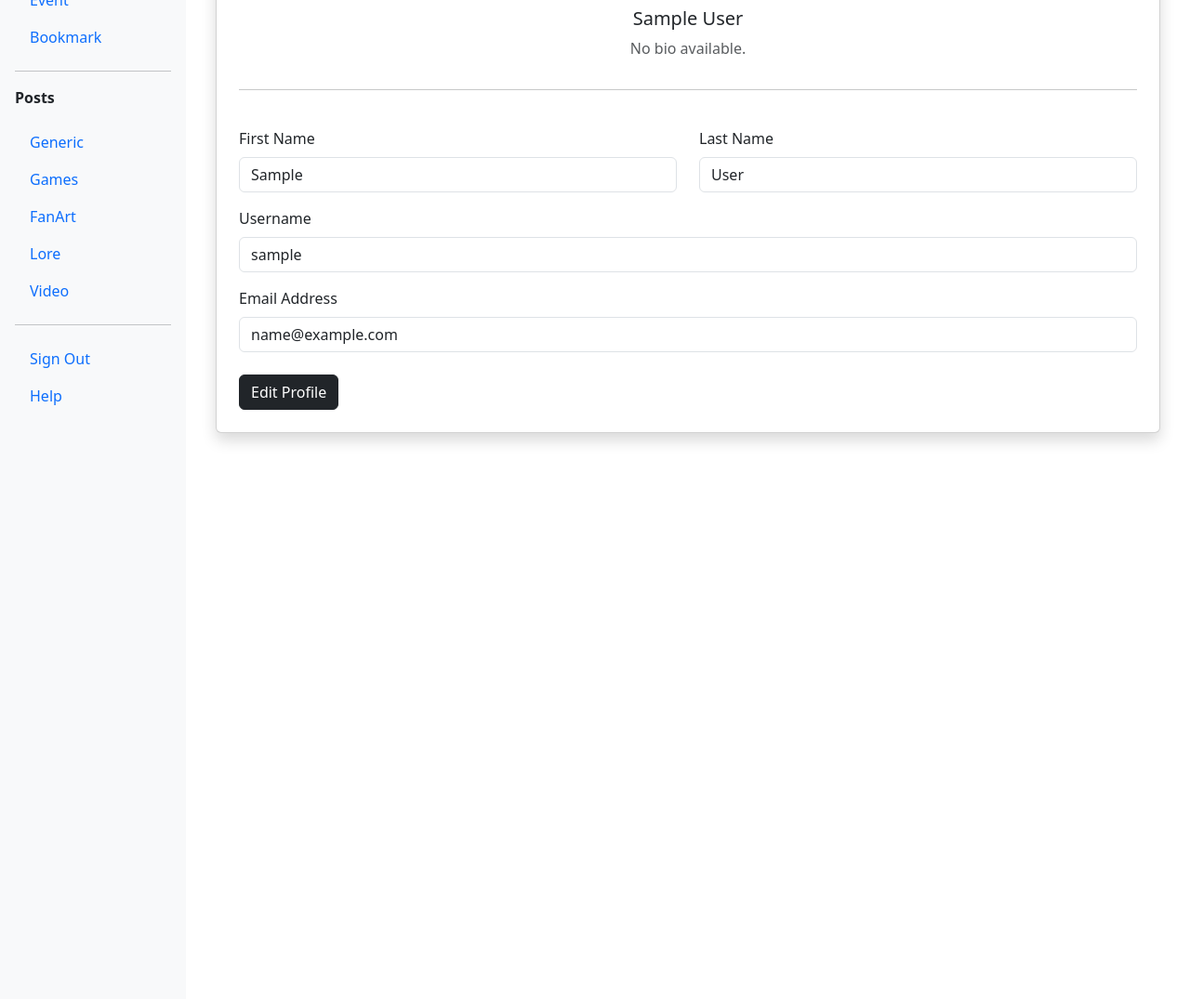
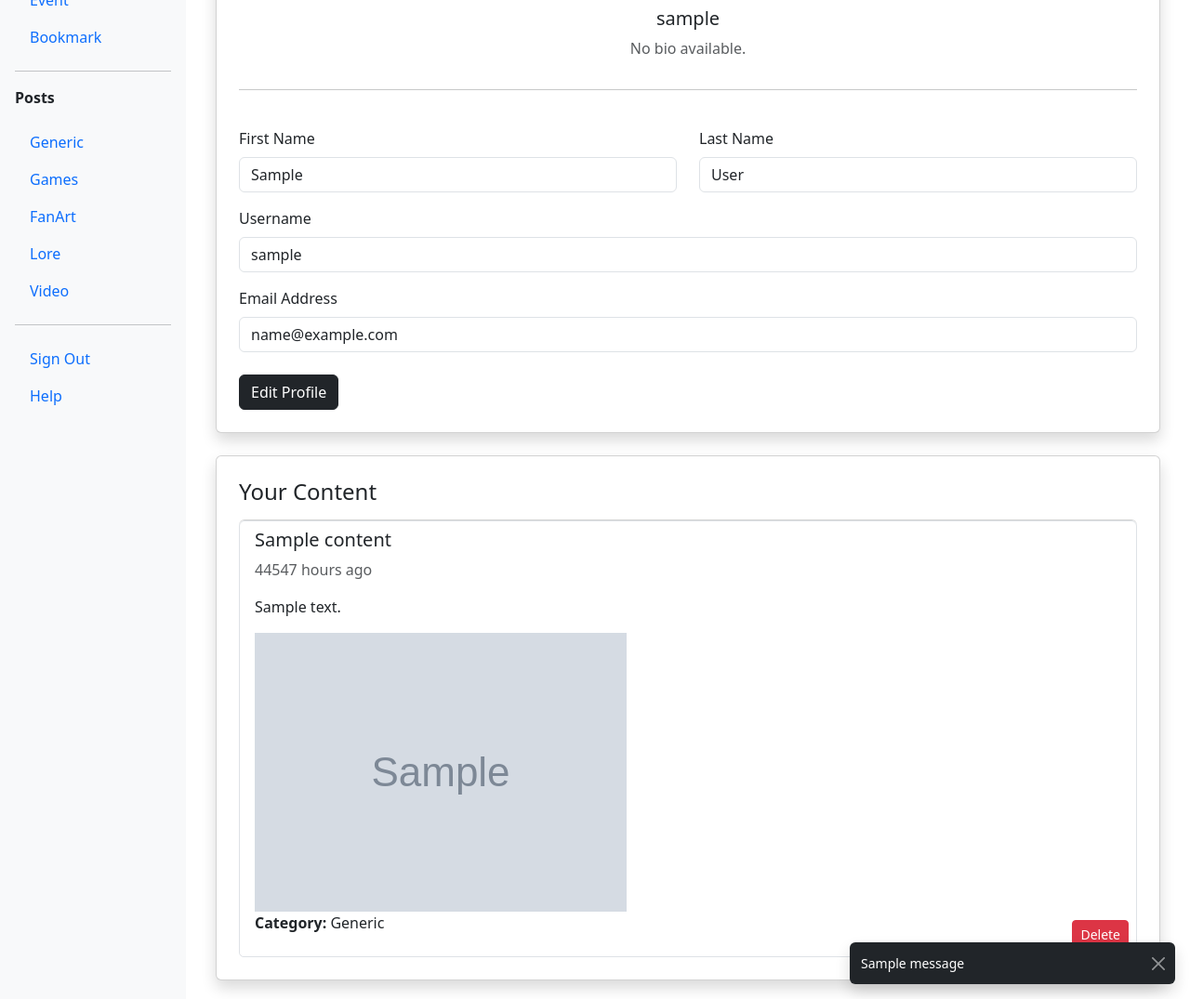
Before and after one commit to NewOsakA/Fanlore, a Django app: page /profile/ in a window 1280 px wide. Shown: the part 176-1251 px from the top of the page at 93% size. Run offline with Django 4.2, Linux system fonts and the light colour scheme; the visitor is signed in with stand-in values (Sample User, id 1); tables that the repository leaves empty hold one stand-in row (values such as "Sample post"); grey boxes marked "Sample" are stand-in pictures; one stand-in notice (Sample message) is shown; some libraries are stand-ins or nearby versions.

Commit message:
Add toast authen message and connent block in profile

```diff
--- a/fanlore/templates/base.html
+++ b/fanlore/templates/base.html
@@ -42,7 +42,6 @@
             overflow-y: auto;
             padding: 20px;
             transition: margin-left 0.3s ease-in-out;
-<!--            background-color: lightgray; /* Just to visualize */-->
         }
 
         .collapsed .main-content {
@@ -51,6 +50,7 @@
         }
     </style>
 </head>
+
 <body>
     <!-- Fixed Navbar -->
     <nav class="navbar navbar-dark bg-black px-3">
@@ -67,7 +67,6 @@
             <a href="signin" class="btn btn-primary">Sign In</a>
         {% endif %}
     </nav>
-
 
     <div class="d-flex" id="pageContainer">
         <!-- Sidebar with Collapse -->
@@ -114,6 +113,24 @@
             {% block content %}
             {% endblock %}
         </div>
+
+        <!-- Toast Notification -->
+        <div class="toast-container position-fixed bottom-0 end-0 p-3">
+            <div id="authToast" class="toast align-items-center text-bg-dark border-0" role="alert" aria-live="assertive" aria-atomic="true">
+                <div class="d-flex">
+                    <div class="toast-body" id="toastMessage">
+                        <!-- Toast messages will be inserted here dynamically -->
+                        {% if messages %}
+                            {% for message in messages %}
+                                <div>{{ message }}</div>
+                            {% endfor %}
+                        {% endif %}
+                    </div>
+                    <button type="button" class="btn-close btn-close-white me-2 m-auto" data-bs-dismiss="toast" aria-label="Close"></button>
+                </div>
+            </div>
+        </div>
+
     </div>
 
     <script>
@@ -121,6 +138,26 @@
             document.getElementById('pageContainer').classList.toggle('collapsed');
         });
 
+        document.addEventListener("DOMContentLoaded", function () {
+            {% if messages %}
+                {% for message in messages %}
+                    setTimeout(function() {
+                        showToast("{{ message }}");
+                    }, 500);
+                {% endfor %}
+            {% endif %}
+        });
+
+        function showToast(message) {
+            const toastElement = document.getElementById('authToast');
+            const toastMessage = document.getElementById('toastMessage');
+
+            toastMessage.innerHTML = message; // Insert message dynamically
+            const toast = new bootstrap.Toast(toastElement, {
+                delay: 10000
+            });
+            toast.show();
+        }
     </script>
 </body>
 </html>
--- a/fanlore/templates/fanlore/profile.html
+++ b/fanlore/templates/fanlore/profile.html
@@ -12,7 +12,7 @@
             {% else %}
                 <img src="https://via.placeholder.com/150" class="rounded-circle" alt="Profile Picture">
             {% endif %}
-            <h5 class="mt-2">{{ user.first_name }} {{ user.last_name }}</h5>
+            <h5 class="mt-2">{{ user.username }}</h5>
 
             <!-- Display User Bio -->
             {% if user.bio %}
@@ -52,5 +52,36 @@
             </div>
         </form>
     </div>
+
+    <!-- User Content Section -->
+    <div class="card shadow mt-4 p-4">
+        <h4 class="mb-3">Your Content</h4>
+
+        {% if content_list %}
+            <ul class="list-group">
+                {% for content in content_list %}
+                    <li class="list-group-item position-relative">
+                        <h5>{{ content.title }}</h5>
+                        <p class="text-muted">{{ content.time_since_creation }}</p>
+                        <p>{{ content.description }}</p>
+                        {% if content.topic_img %}
+                            <img src="{{ content.topic_img.url }}" class="img-fluid" alt="Content Image">
+                        {% else %}
+                            <p>No image available for this content.</p>
+                        {% endif %}
+                        <p><strong>Category:</strong> {{ content.get_category_display }}</p>
+
+                        <!-- Delete Button -->
+                        <form action="{% url 'content_delete' content.id %}" method="post" class="position-absolute bottom-0 end-0 p-2">
+                            {% csrf_token %}
+                            <button type="submit" class="btn btn-danger btn-sm">Delete</button>
+                        </form>
+                    </li>
+                {% endfor %}
+            </ul>
+        {% else %}
+            <p>No content added yet.</p>
+        {% endif %}
+    </div>
 </div>
 {% endblock %}
--- a/fanlore/urls.py
+++ b/fanlore/urls.py
@@ -10,4 +10,5 @@ urlpatterns = [
     path("profile_edit/", views.ProfileEditView.as_view(), name="profile_edit"),
     path('upload/', views.ContentUploadView.as_view(), name='upload_content'),
     path('post/<uuid:pk>/', views.ContentDetailView.as_view(), name='view_post'),
+    path('delete_content/<uuid:content_id>/', views.ContentDeleteView.as_view(), name='content_delete'),
 ]
--- a/fanlore/views/__init__.py
+++ b/fanlore/views/__init__.py
@@ -5,3 +5,4 @@ from .signin_view import SignInView
 from .profile_edit_view import ProfileEditView
 from .upload_view import ContentUploadView
 from .content_view import ContentDetailView
+from .delete_view import ContentDeleteView
--- a/fanlore/views/profile_view.py
+++ b/fanlore/views/profile_view.py
@@ -1,5 +1,7 @@
 from django.contrib.auth.mixins import LoginRequiredMixin
 from django.views.generic import TemplateView
+
+from fanlore.models import Content
 
 
 class ProfileView(LoginRequiredMixin, TemplateView):
@@ -15,4 +17,8 @@ class ProfileView(LoginRequiredMixin, TemplateView):
         """
         context = super().get_context_data(**kwargs)
         context["user"] = self.request.user
+
+        # Fetch content created by the user
+        context["content_list"] = Content.objects.filter(collaborator=self.request.user)
+
         return context
--- a/fanlore/views/upload_view.py
+++ b/fanlore/views/upload_view.py
@@ -3,6 +3,7 @@ from django.contrib.auth.mixins import LoginRequiredMixin
 from django.urls import reverse_lazy
 from ..models import Content, File
 from ..forms.upload_content_form import ContentUploadForm
+
 
 class ContentUploadView(LoginRequiredMixin, CreateView):
     model = Content
```
Also changed, not shown: fanlore/templates/fanlore/content_confirm_delete.html (added, +16 -0 lines), fanlore/views/delete_view.py (added, +22 -0 lines), fanlore/views/signin_view.py (+7 -0 lines).
